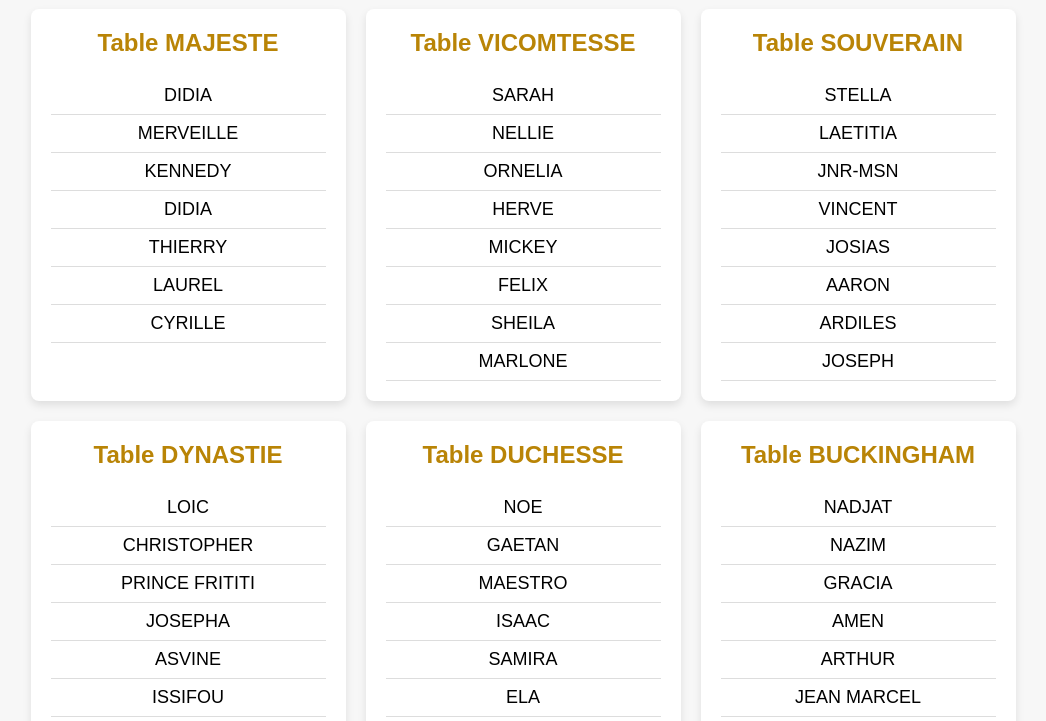
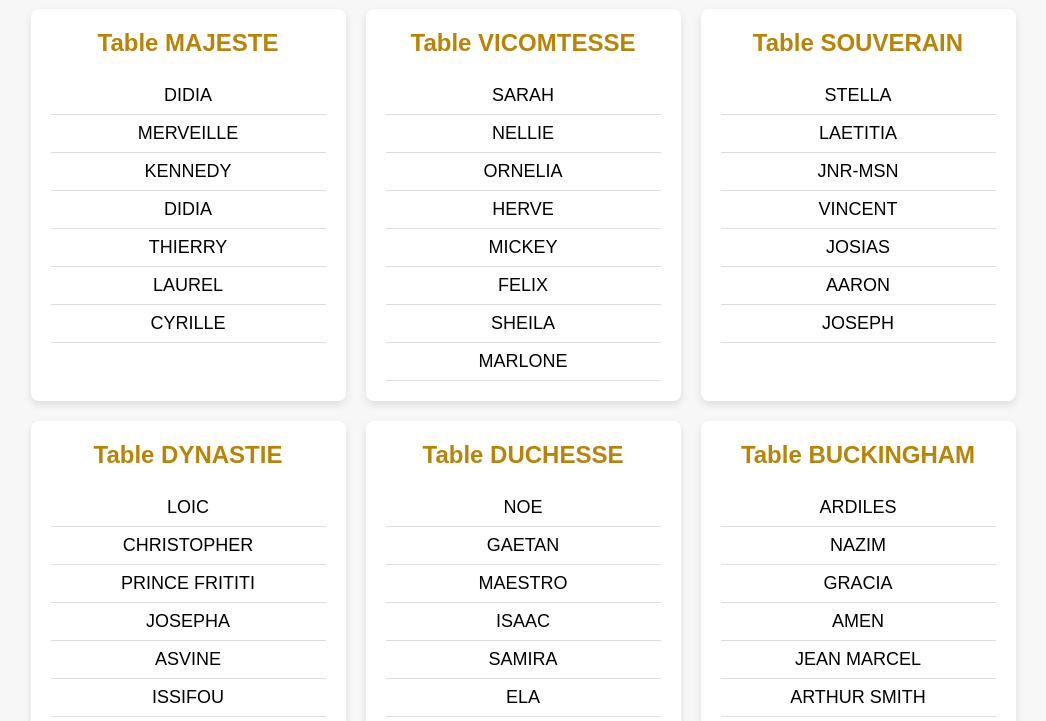
Before and after one commit to koffiemmal/birthday, a plain HTML site: page index.html in a window 1280 px wide. Shown: the part 79-800 px from the top of the page, without its empty margins (117-1163 px from the left). Drawn offline with Linux system fonts and the light colour scheme.

Commit message:
derniere modification

```diff
--- a/index.html
+++ b/index.html
@@ -103,10 +103,10 @@
        const tables = {
             "MAJESTE": ["DIDIA", "MERVEILLE", "KENNEDY", "DIDIA", "THIERRY", "LAUREL", "CYRILLE"],
             "VICOMTESSE": ["SARAH", "NELLIE", "ORNELIA", "HERVE", "MICKEY", "FELIX", "SHEILA","MARLONE"],
-            "SOUVERAIN": ["STELLA", "LAETITIA", "JNR-MSN", "VINCENT", "JOSIAS", "AARON", "ARDILES","JOSEPH"],
+            "SOUVERAIN": ["STELLA", "LAETITIA", "JNR-MSN", "VINCENT", "JOSIAS", "AARON","JOSEPH"],
             "DYNASTIE": ["LOIC", "CHRISTOPHER", "PRINCE FRITITI", "JOSEPHA", "ASVINE", "ISSIFOU","JAHEL"],
             "DUCHESSE": ["NOE", "GAETAN", "MAESTRO", "ISAAC", "SAMIRA", "ELA", "NARCOS"],
-            "BUCKINGHAM": ["NADJAT", "NAZIM", "GRACIA", "AMEN", "ARTHUR", "JEAN MARCEL", "ARTHUR SMITH"],
+            "BUCKINGHAM": ["ARDILES", "NAZIM", "GRACIA", "AMEN", "JEAN MARCEL", "ARTHUR SMITH"],
             "WINDSOR": ["GODWIN", "YOLANDE", "LAMISTAP", "OZIAS", "FAOUZANE", "NADIA"],
             "NOBLESSE": ["M.VOULE-FRITITI", "Mme VOULE-FRITITI", "MARC.FREIAS", "FREITAS N", "M.AMEGA", "Mme AMEGA"]
         };
```
